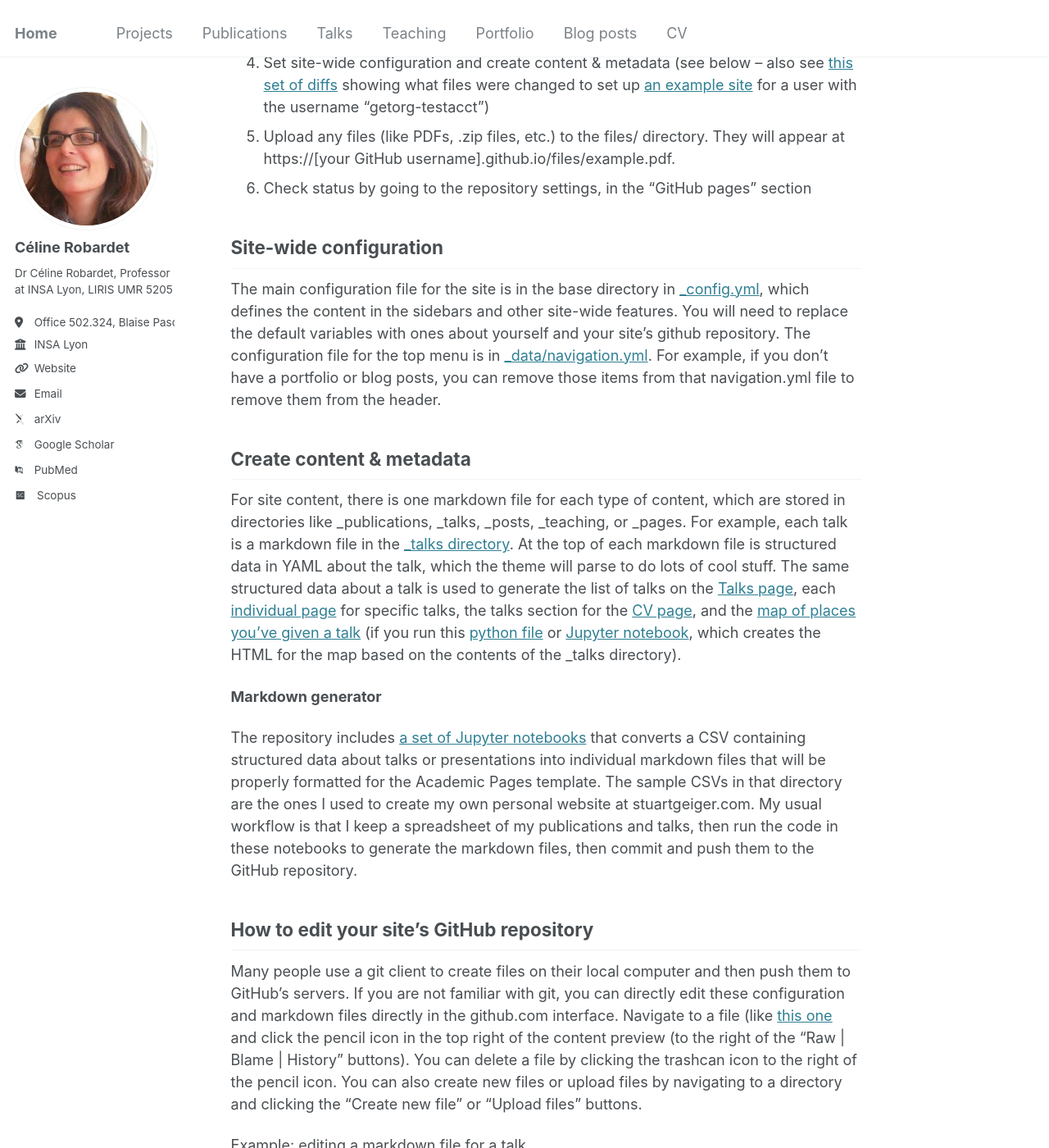
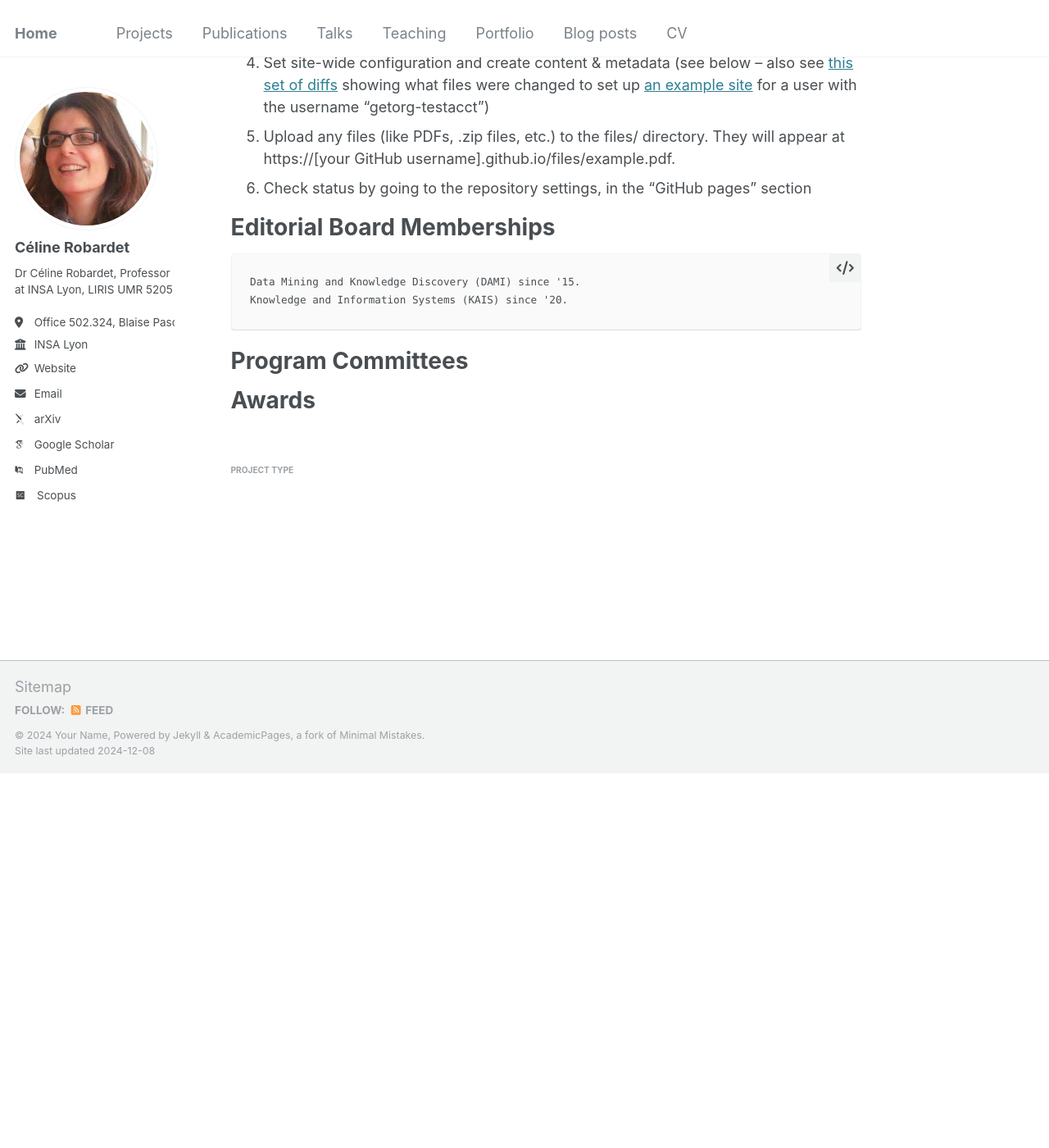
Before and after one commit to crobardet/crobardet.github.io, a Jekyll site: the page built from _pages/about.md, in a window 1280 px wide and 1400 px high, scrolled down 1250 px. Shown: the whole window at 82% size. Built offline with Jekyll 4.4.1, drawn with Linux system fonts in a browser that asks for light colours; some web fonts are replaced; after the commit the page ends 2193 px from its top, so only the background shows below that; some of the changed text lies outside the part shown.

Commit message:
Update about.md

```diff
--- a/_pages/about.md
+++ b/_pages/about.md
@@ -6,19 +6,18 @@
   - /about/
   - /about.html
 ---
-I am professor at LIRIS lab where a I lead the research group on <a href="https://projet.liris.cnrs.fr/dm2l/">Data Mining and Machine Learning</a>.
-I design exploratory data analysis methods by hybridizing numerical machine learning and symbolic reasoning techniques. Numerical machine learning methods excel at learning complex, noise-resistant models but are often opaque, intricate, and difficult to validate. In contrast, symbolic methods provide interpretable justifications for their results and are easier to explain, but they tend to be sensitive to noise and lack scalability. By integrating symbolic reasoning with neural networks, my work seeks to combine the strengths of both approaches while mitigating their respective limitations.
+I am professor at LIRIS lab where a I lead the research group on <a href="https://projet.liris.cnrs.fr/dm2l/">Data Mining and Machine Learning</a>. I design exploratory data analysis methods by hybridizing numerical machine learning and symbolic reasoning techniques. Numerical machine learning methods excel at learning complex, noise-resistant models but are often opaque, intricate, and difficult to validate. In contrast, symbolic methods provide interpretable justifications for their results and are easier to explain, but they tend to be sensitive to noise and lack scalability. By integrating symbolic reasoning with neural networks, my work seeks to combine the strengths of both approaches while mitigating their respective limitations.
 
 My research journey began with the development of pattern enumeration algorithms for constrained data mining. It subsequently expanded to the analysis of static and dynamic graphs. More recently, I have focused on hybridizing pattern mining with statistical machine learning methods. This includes constraining models to better leverage richer data and enhancing their interpretability.
 
 
-A data-driven personal website
+Organisation & Invited Talks
 ======
 Like many other Jekyll-based GitHub Pages templates, Academic Pages makes you separate the website's content from its form. The content & metadata of your website are in structured markdown files, while various other files constitute the theme, specifying how to transform that content & metadata into HTML pages. You keep these various markdown (.md), YAML (.yml), HTML, and CSS files in a public GitHub repository. Each time you commit and push an update to the repository, the [GitHub pages](https://pages.github.com/) service creates static HTML pages based on these files, which are hosted on GitHub's servers free of charge.
 
 Many of the features of dynamic content management systems (like Wordpress) can be achieved in this fashion, using a fraction of the computational resources and with far less vulnerability to hacking and DDoSing. You can also modify the theme to your heart's content without touching the content of your site. If you get to a point where you've broken something in Jekyll/HTML/CSS beyond repair, your markdown files describing your talks, publications, etc. are safe. You can rollback the changes or even delete the repository and start over - just be sure to save the markdown files! Finally, you can also write scripts that process the structured data on the site, such as [this one](https://github.com/academicpages/academicpages.github.io/blob/master/talkmap.ipynb) that analyzes metadata in pages about talks to display [a map of every location you've given a talk](https://academicpages.github.io/talkmap.html).
 
-Getting started
+Grants
 ======
 1. Register a GitHub account if you don't have one and confirm your e-mail (required!)
 1. Fork [this template](https://github.com/academicpages/academicpages.github.io) by clicking the "Use this template" button in the top right.
@@ -27,26 +26,13 @@
 1. Upload any files (like PDFs, .zip files, etc.) to the files/ directory. They will appear at https://[your GitHub username].github.io/files/example.pdf.
 1. Check status by going to the repository settings, in the "GitHub pages" section
 
-Site-wide configuration
-------
-The main configuration file for the site is in the base directory in [_config.yml](https://github.com/academicpages/academicpages.github.io/blob/master/_config.yml), which defines the content in the sidebars and other site-wide features. You will need to replace the default variables with ones about yourself and your site's github repository. The configuration file for the top menu is in [_data/navigation.yml](https://github.com/academicpages/academicpages.github.io/blob/master/_data/navigation.yml). For example, if you don't have a portfolio or blog posts, you can remove those items from that navigation.yml file to remove them from the header.
+Editorial Board Memberships
+=====
+    Data Mining and Knowledge Discovery (DAMI) since '15.
+    Knowledge and Information Systems (KAIS) since '20.
 
-Create content & metadata
-------
-For site content, there is one markdown file for each type of content, which are stored in directories like _publications, _talks, _posts, _teaching, or _pages. For example, each talk is a markdown file in the [_talks directory](https://github.com/academicpages/academicpages.github.io/tree/master/_talks). At the top of each markdown file is structured data in YAML about the talk, which the theme will parse to do lots of cool stuff. The same structured data about a talk is used to generate the list of talks on the [Talks page](https://academicpages.github.io/talks), each [individual page](https://academicpages.github.io/talks/2012-03-01-talk-1) for specific talks, the talks section for the [CV page](https://academicpages.github.io/cv), and the [map of places you've given a talk](https://academicpages.github.io/talkmap.html) (if you run this [python file](https://github.com/academicpages/academicpages.github.io/blob/master/talkmap.py) or [Jupyter notebook](https://github.com/academicpages/academicpages.github.io/blob/master/talkmap.ipynb), which creates the HTML for the map based on the contents of the _talks directory).
+Program Committees
+=====
 
-**Markdown generator**
-
-The repository includes [a set of Jupyter notebooks](https://github.com/academicpages/academicpages.github.io/tree/master/markdown_generator
-) that converts a CSV containing structured data about talks or presentations into individual markdown files that will be properly formatted for the Academic Pages template. The sample CSVs in that directory are the ones I used to create my own personal website at stuartgeiger.com. My usual workflow is that I keep a spreadsheet of my publications and talks, then run the code in these notebooks to generate the markdown files, then commit and push them to the GitHub repository.
-
-How to edit your site's GitHub repository
-------
-Many people use a git client to create files on their local computer and then push them to GitHub's servers. If you are not familiar with git, you can directly edit these configuration and markdown files directly in the github.com interface. Navigate to a file (like [this one](https://github.com/academicpages/academicpages.github.io/blob/master/_talks/2012-03-01-talk-1.md) and click the pencil icon in the top right of the content preview (to the right of the "Raw | Blame | History" buttons). You can delete a file by clicking the trashcan icon to the right of the pencil icon. You can also create new files or upload files by navigating to a directory and clicking the "Create new file" or "Upload files" buttons.
-
-Example: editing a markdown file for a talk
-![Editing a markdown file for a talk](/images/editing-talk.png)
-
-For more info
-------
-More info about configuring Academic Pages can be found in [the guide](https://academicpages.github.io/markdown/), the [growing wiki](https://github.com/academicpages/academicpages.github.io/wiki), and you can always [ask a question on GitHub](https://github.com/academicpages/academicpages.github.io/discussions). The [guides for the Minimal Mistakes theme](https://mmistakes.github.io/minimal-mistakes/docs/configuration/) (which this theme was forked from) might also be helpful.
+Awards
+=====
```
